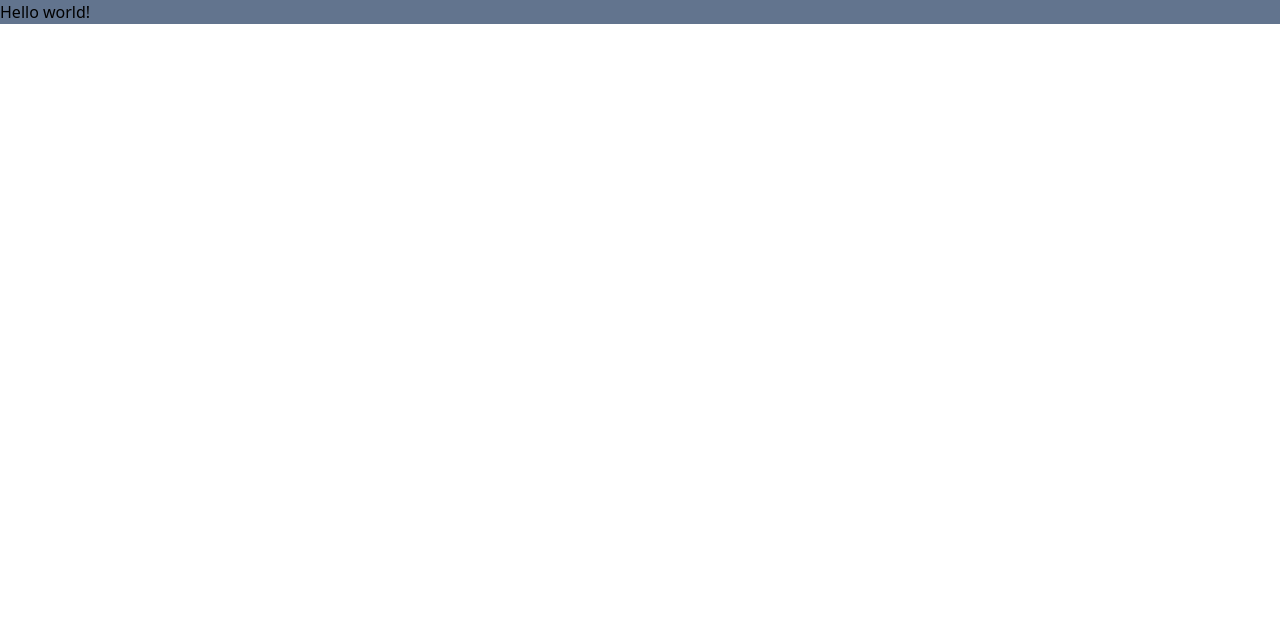
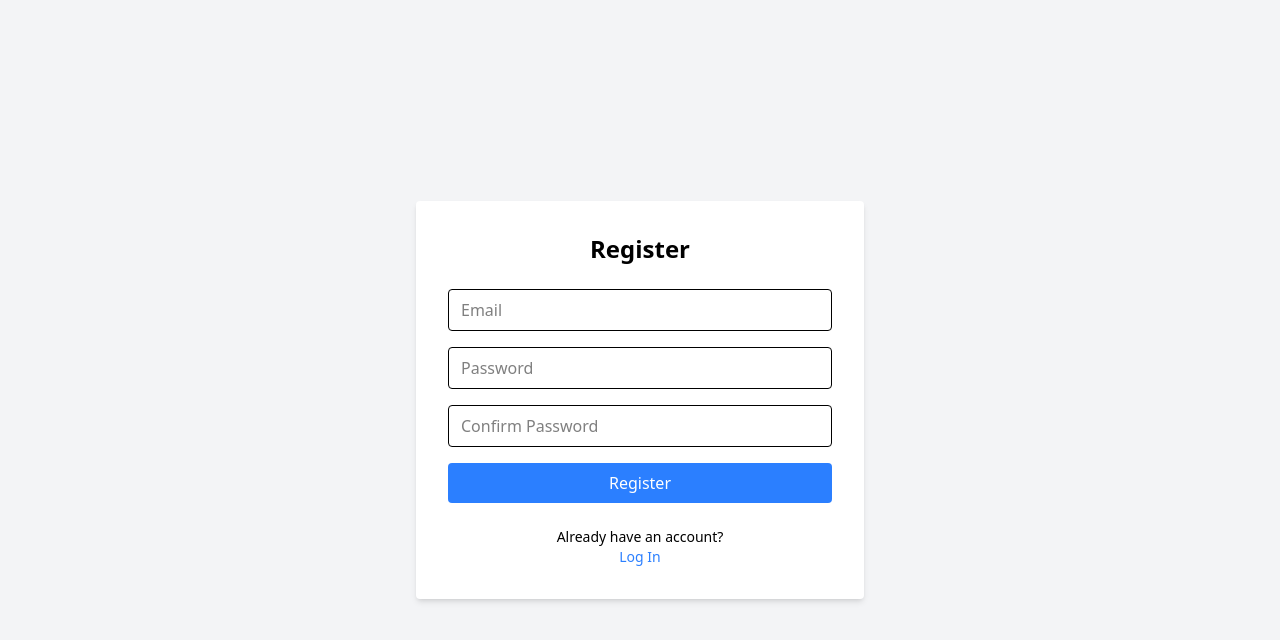
Before and after one commit to DmytroPerepelytsiaa/flavorai-front, a React (Vite) app: page /register in a window 1280 px wide. Shown: the top 640 px of the page. Built offline with nearby package versions, Linux system fonts and the light colour scheme.

Commit message:
feat: added auth page form

```diff
--- a/package.json
+++ b/package.json
@@ -10,10 +10,14 @@
     "preview": "vite preview"
   },
   "dependencies": {
+    "@hookform/resolvers": "^5.2.1",
     "@tailwindcss/vite": "^4.1.11",
     "react": "^19.1.1",
     "react-dom": "^19.1.1",
-    "tailwindcss": "^4.1.11"
+    "react-hook-form": "^7.62.0",
+    "react-router-dom": "^7.7.1",
+    "tailwindcss": "^4.1.11",
+    "zod": "^4.0.15"
   },
   "devDependencies": {
     "@eslint/js": "^9.32.0",
--- a/src/App.tsx
+++ b/src/App.tsx
@@ -1,10 +1,15 @@
-import { useState } from 'react'
+import { BrowserRouter, Navigate, Route, Routes } from 'react-router-dom'
+import AuthPage from './pages/AuthPage'
 
 function App() {
-  const [count, setCount] = useState(0)
-
   return (
-    <h1 className='bg-slate-500'>Hello world!</h1>
+    <BrowserRouter>
+      <Routes>
+        <Route path="/login" element={<AuthPage isLogin={true} />} />
+        <Route path="/register" element={<AuthPage isLogin={false} />} />
+        <Route path="*" element={<Navigate to="/login" replace />} />
+      </Routes>
+    </BrowserRouter>
   )
 }
 
--- /dev/null
+++ b/src/pages/AuthPage.tsx
@@ -0,0 +1,112 @@
+import { useForm, type FieldErrors } from 'react-hook-form'
+import { z } from 'zod'
+import { zodResolver } from '@hookform/resolvers/zod'
+import { Link } from 'react-router-dom'
+
+interface AuthPageProps {
+  isLogin: boolean
+}
+
+const loginSchema = z.object({
+  email: z.string().email('Invalid email'),
+  password: z.string().min(6, 'Password must be at least 6 characters').max(36, 'Password must be at most 36 characters'),
+})
+
+const registerSchema = loginSchema.extend({
+  confirmPassword: z.string().min(6, 'Confirm Password is required').max(36, 'Confirm Password must be at most 36 characters'),
+}).refine(data => data.password === data.confirmPassword, {
+  path: ['confirmPassword'],
+  message: 'Passwords do not match',
+})
+
+type LoginFormData = z.infer<typeof loginSchema>
+type RegisterFormData = z.infer<typeof registerSchema>
+
+function AuthPage({ isLogin }: AuthPageProps) {
+  const schema = isLogin ? loginSchema : registerSchema
+
+  const { register,handleSubmit, formState: { errors } } = useForm<LoginFormData | RegisterFormData>({
+    resolver: zodResolver(schema),
+  });
+
+  const onSubmit = (data: any) => {
+    console.log(isLogin ? 'Login data:' : 'Registration data:', data)
+  };
+
+  return (
+    <div className="w-screen h-screen flex items-center justify-center bg-gray-100">
+      <div className="bg-white shadow-md rounded p-8 w-full max-w-md">
+        <h2 className="text-2xl font-bold mb-6 text-center">
+          {isLogin ? 'Login' : 'Register'}
+        </h2>
+
+        <form onSubmit={handleSubmit(onSubmit)} className="space-y-4">
+          <div>
+            <input
+              type="email"
+              placeholder="Email"
+              {...register('email')}
+              className="w-full border px-3 py-2 rounded"
+            />
+            {errors.email && (
+              <p className="text-red-500 text-sm mt-1">{errors.email.message}</p>
+            )}
+          </div>
+
+          <div>
+            <input
+              type="password"
+              placeholder="Password"
+              {...register('password')}
+              className="w-full border px-3 py-2 rounded"
+            />
+            {errors.password && (
+              <p className="text-red-500 text-sm mt-1">{errors.password.message}</p>
+            )}
+          </div>
+
+          {!isLogin && (
+            <div>
+              <input
+                type="password"
+                placeholder="Confirm Password"
+                {...register('confirmPassword')}
+                className="w-full border px-3 py-2 rounded"
+              />
+              {(errors as FieldErrors<RegisterFormData>).confirmPassword && (
+                <p className="text-red-500 text-sm mt-1">{(errors as FieldErrors<RegisterFormData>).confirmPassword?.message}</p>
+              )}
+            </div>
+          )}
+
+          <button
+            type="submit"
+            className="w-full bg-blue-500 text-white py-2 rounded hover:bg-blue-600"
+          >
+            {isLogin ? 'Log In' : 'Register'}
+          </button>
+
+          <div className="text-sm text-center mt-2">
+            {isLogin ? (
+              <>
+                Don't have an account?
+                <Link to="/register" className="text-blue-500 hover:underline block">
+                  Register
+                </Link>
+              </>
+            ) : (
+              <>
+                Already have an account?
+                <Link to="/login" className="text-blue-500 hover:underline block">
+                  Log In
+                </Link>
+              </>
+            )}
+          </div>
+        </form>
+      </div>
+    </div>
+  )
+}
+
+export default AuthPage
```
Also changed, not shown: 1 other file (tests, documents, lock files or other folders).
